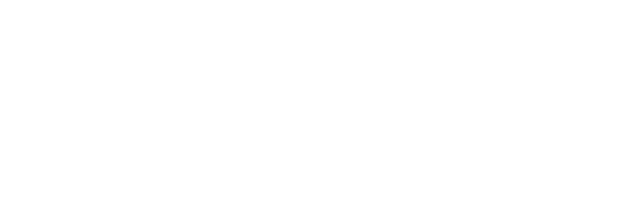
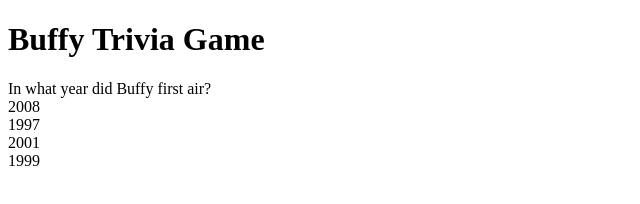
Before and after one commit to carmel-m/Trivia-Game, a plain HTML site: page index.html in a window 1280 px wide. Shown: the whole page, without its empty margins (0-640 px from the left). Drawn offline with nearby package versions, Linux system fonts and the light colour scheme.

Commit message:
add basic structure, key functions and vars

```diff
--- a/assets/javascript/app.js
+++ b/assets/javascript/app.js
@@ -0,0 +1,80 @@
+// on page load, 'Trivia' heading and a 'Start' button will load
+// click start button to open trivia question list and start countdown timer
+// use radio buttons
+// store questions and answers in arrays
+// need a countdown timer
+// use .hide() and .show() methods (eg. when you click 'start game' the button will hide and qs show
+// get value from radio button
+
+// counter to keep track of score
+var correct = 0;
+var incorrect = 0;
+var unanswered = 0;
+
+// for tracking which question we're up to
+var counter = 0;
+
+// when it reaches questions.length, end game and show results/gif
+
+// questions array - use this or just put them in the html?
+var questions = [
+    {
+        q: "In what year did Buffy first air?",
+        a: "2008",
+        b: "1997",
+        c: "2001",
+        d: "1999",
+        e: "b"
+    },
+    {
+        q: "Which of the following characters never died?",
+        a: "Angel",
+        b: "Tara",
+        c: "Xander",
+        d: "Buffy",
+        e: "c"
+    },
+    {
+        q: "What was Anya before she became human?",
+        a: "Assassin Demon",
+        b: "Vengeance Demon",
+        c: "Chaos Demon",
+        d: "Mucus Demon",
+        e: "b"
+    },
+];
+
+
+
+
+var nextQ = function () {
+
+    $("#question").html(questions[counter].q);
+    $("#answer-a").html(questions[counter].a);
+    $("#answer-b").html(questions[counter].b);
+    $("#answer-c").html(questions[counter].c);
+    $("#answer-d").html(questions[counter].d);
+
+}
+
+//when timer = 0, do .endGame()
+
+
+
+// function will run when answer a is clicked on
+$("#answer-a").on("click", function () {
+    if (questions[counter].e === "a") {
+        correct++;
+        counter++;
+        nextQ();
+    } else {
+        incorrect++;
+        counter++;
+        nextQ();
+    }
+ console.log(correct);
+ console.log(incorrect);
+
+})
+
+nextQ();
--- a/index.html
+++ b/index.html
@@ -8,6 +8,23 @@
 </head>
 <body>
 
+    <h1>Buffy Trivia Game</h1>
+
+    <div id="main">
+<div id="question">
+<!-- could put button here  -->
+
+</div>
+<div id="answer-a"></div>
+<div id="answer-b"></div>
+<div id="answer-c"></div>
+<div id="answer-d"></div>
+<div id="answer-e"></div>
+
+
+
+    </div>
+
 
 <!-- RESOURCES -->
 
@@ -17,7 +34,10 @@
 
 
 
-<script type="text/javascript" src="assets/javascript/app.js">
+
+<script src="https://code.jquery.com/jquery-3.3.1.slim.min.js" integrity="sha384-q8i/X+965DzO0rT7abK41JStQIAqVgRVzpbzo5smXKp4YfRvH+8abtTE1Pi6jizo" crossorigin="anonymous"></script>
+
+<script type="text/javascript" src="assets/javascript/app.js"></script>
 
 </body>
 </html>
```
